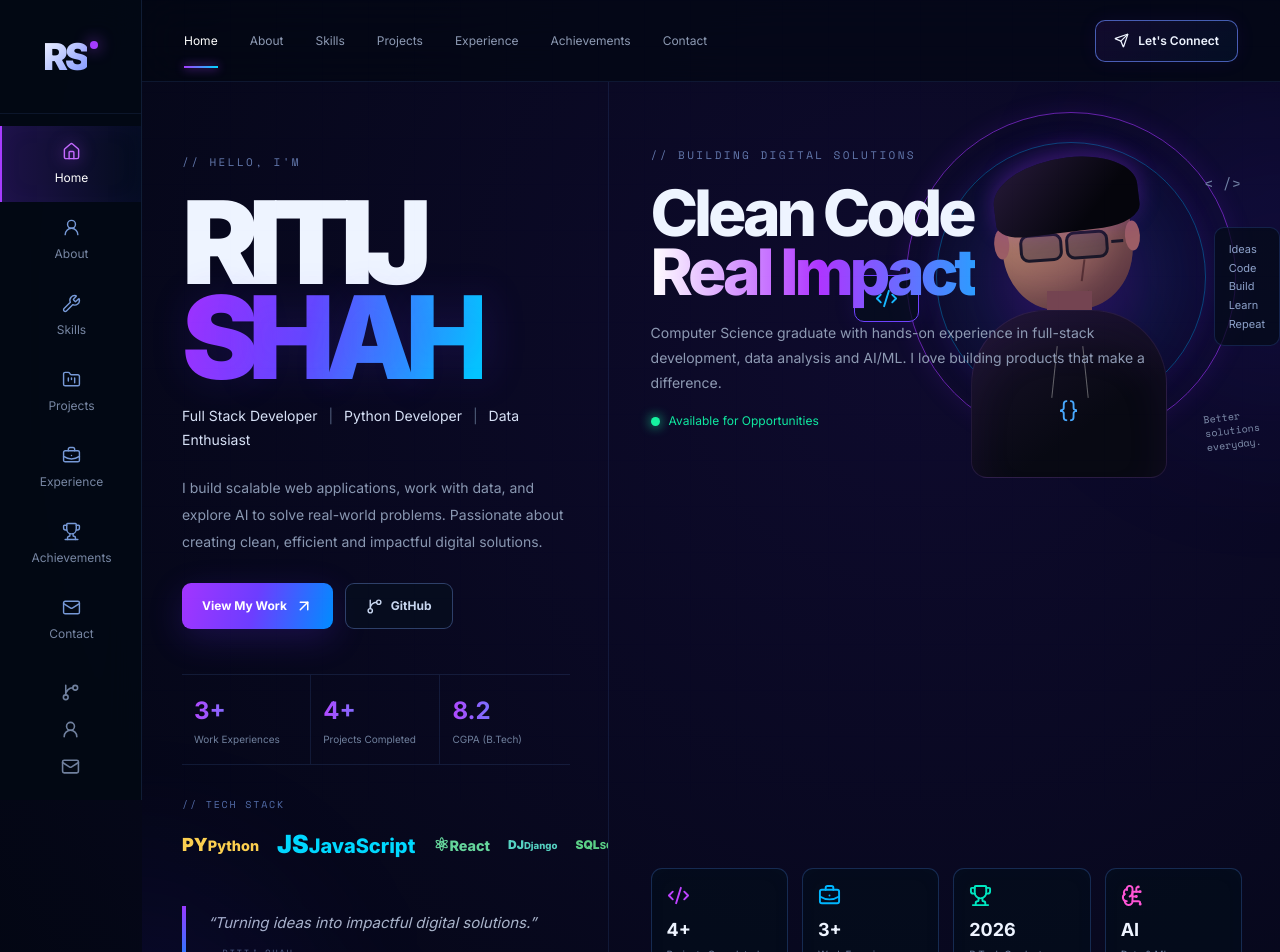
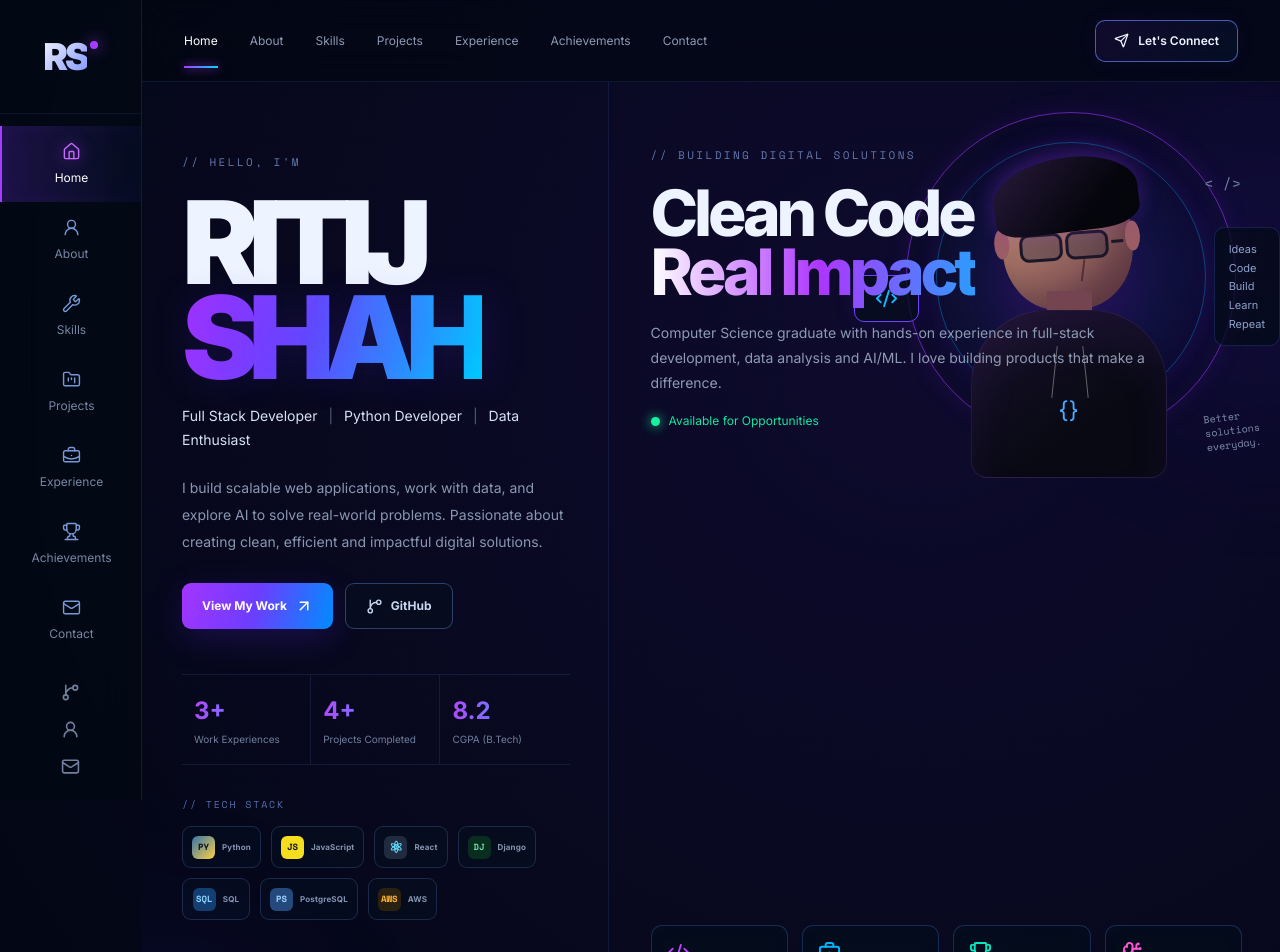
Before and after one commit to RitijS16/ritij-shah-portfolio, a React (Vite) app: page / in a window 1280 px wide. Shown: the top 952 px of the page. Built offline with nearby package versions, Linux system fonts and the light colour scheme.

Commit message:
Polish tech stack logo cards

```diff
--- a/src/index.css
+++ b/src/index.css
@@ -264,14 +264,22 @@ a { color: inherit; text-decoration: none; }
 
 .tech-stack-strip { margin-top: 32px; }
 .tech-stack-strip p { color: #536da8; font-family: "Space Mono", monospace; font-size: 10px; letter-spacing: .18em; }
-.stack-icons { display: flex; align-items: center; gap: 18px; margin-top: 14px; color: #36c8ff; font-size: 18px; font-weight: 800; }
-.stack-icons span:nth-child(1) { color: #ffd34d; }
-.stack-icons span:nth-child(2) { color: #00d9ff; font-size: 25px; }
-.stack-icons span:nth-child(3) { color: #65d49b; }
-.stack-icons span:nth-child(4) { color: #56d2c2; font-size: 12px; }
-.stack-icons span:nth-child(5) { color: #5bcf86; font-size: 12px; }
-.stack-icons span:nth-child(6) { color: #ffb632; font-size: 14px; }
-.stack-icons span:nth-child(7) { color: #37b8ff; font-size: 13px; }
+.stack-icons { display: flex; align-items: center; gap: 10px; margin-top: 14px; flex-wrap: wrap; }
+.stack-logo { min-width: 68px; height: 42px; padding: 0 9px; display: inline-flex; align-items: center; justify-content: center; gap: 7px; border: 1px solid rgba(100, 137, 210, .24); border-radius: 9px; background: rgba(6, 15, 31, .72); color: #cbd8ef; transition: .25s ease; }
+.stack-logo b { display: inline-flex; align-items: center; justify-content: center; width: 23px; height: 23px; border-radius: 6px; font-family: "Space Mono", monospace; font-size: 9px; font-weight: 800; }
+.stack-logo small { font-size: 8px; font-weight: 700; color: #8494b1; letter-spacing: .02em; }
+.stack-logo:hover { transform: translateY(-3px); border-color: rgba(171, 73, 255, .65); background: rgba(89, 39, 170, .12); box-shadow: 0 8px 24px rgba(81, 35, 180, .14); }
+.stack-logo.python b { background: linear-gradient(135deg, #3776ab, #ffd343); color: #07101f; }
+.stack-logo.javascript b { background: #f7df1e; color: #111827; }
+.stack-logo.react b { background: #202b3f; color: #61dafb; font-size: 16px; }
+.stack-logo.django b { background: #092d1f; color: #6bd89a; }
+.stack-logo.sql b { background: #143f70; color: #8fd8ff; }
+.stack-logo.postgresql b { background: #244b7c; color: #9fd7ff; }
+.stack-logo.aws b { background: #2b2110; color: #ffb632; }
+@media (max-width: 430px) {
+  .stack-logo { min-width: 62px; }
+  .stack-logo small { display: none; }
+}
 
 blockquote {
   margin: 42px 0 0;
```
